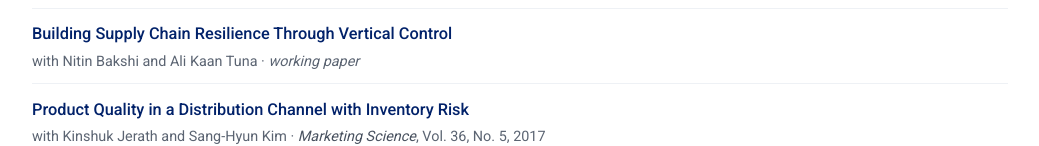
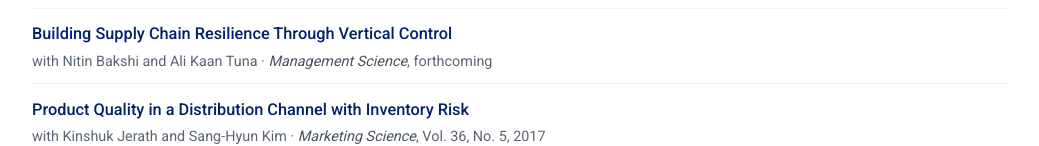
Before and after one commit to rswinney/rswinney.github.io, a plain HTML site: page index.html in a window 1280 px wide. Shown: the part 3205-3351 px from the top of the page, without its empty margins (120-1159 px from the left). Drawn offline with nearby package versions, Linux system fonts and the light colour scheme.

Commit message:
Update index.html

```diff
--- a/index.html
+++ b/index.html
@@ -458,7 +458,7 @@
         <p class="fwhy">Whether a firm builds its supply chain for speed or for cost reshapes its carbon footprint — and when a responsive supply chain is the greener choice.</p>
       </a>
       <a class="fcard" href="papers/VerticalControl.pdf" target="_blank" rel="noopener">
-        <p class="fvenue">Working paper</p>
+        <p class="fvenue">Management Science · Forthcoming</p>
         <p class="ftitle">Building Supply Chain Resilience Through Vertical Control</p>
         <p class="fwhy">When owning more of the supply chain, rather than contracting at arm's length, is the right lever for building resilience against disruption.</p>
       </a>
@@ -527,7 +527,7 @@
         </li>
         <li class="pub">
           <a class="t" href="papers/VerticalControl.pdf" target="_blank" rel="noopener">Building Supply Chain Resilience Through Vertical Control</a>
-          <div class="m">with Nitin Bakshi and Ali Kaan Tuna · <span class="wp">working paper</span></div>
+          <div class="m">with Nitin Bakshi and Ali Kaan Tuna · <span class="venue">Management Science</span>, forthcoming</div>
         </li>
         <li class="pub">
           <a class="t" href="https://doi.org/10.1287/mksc.2017.1041" target="_blank" rel="noopener">Product Quality in a Distribution Channel with Inventory Risk</a>
@@ -752,7 +752,7 @@
         title:'Sustainability Implications of Supply Chain Responsiveness',
         why:'Whether a firm builds its supply chain for speed or for cost reshapes its carbon footprint — and when a responsive supply chain is the greener choice.' },
       { href:'papers/VerticalControl.pdf',
-        venue:'Working paper',
+        venue:'Management Science · Forthcoming',
         title:'Building Supply Chain Resilience Through Vertical Control',
         why:'When owning more of the supply chain, rather than contracting at arm\u2019s length, is the right lever for building resilience against disruption.' },
       { href:'papers/GenericDrugCertification.pdf',
```
